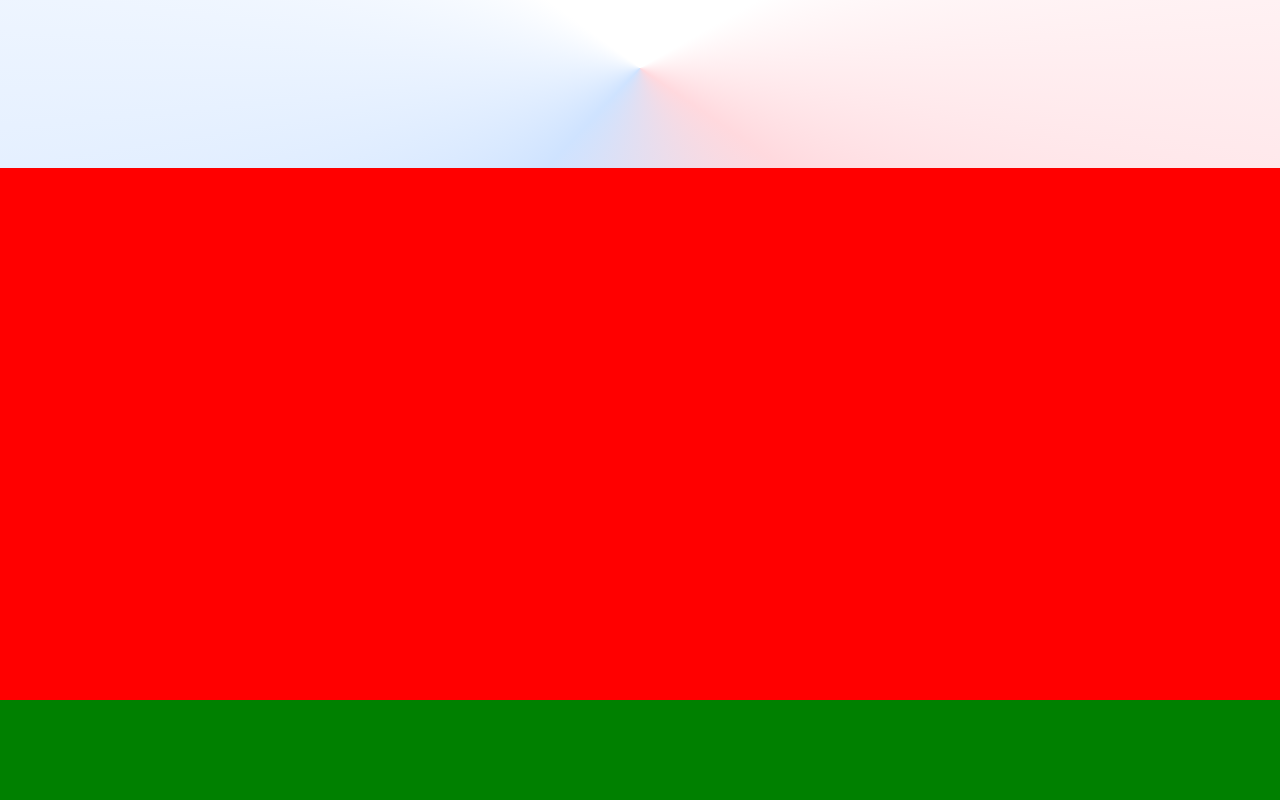
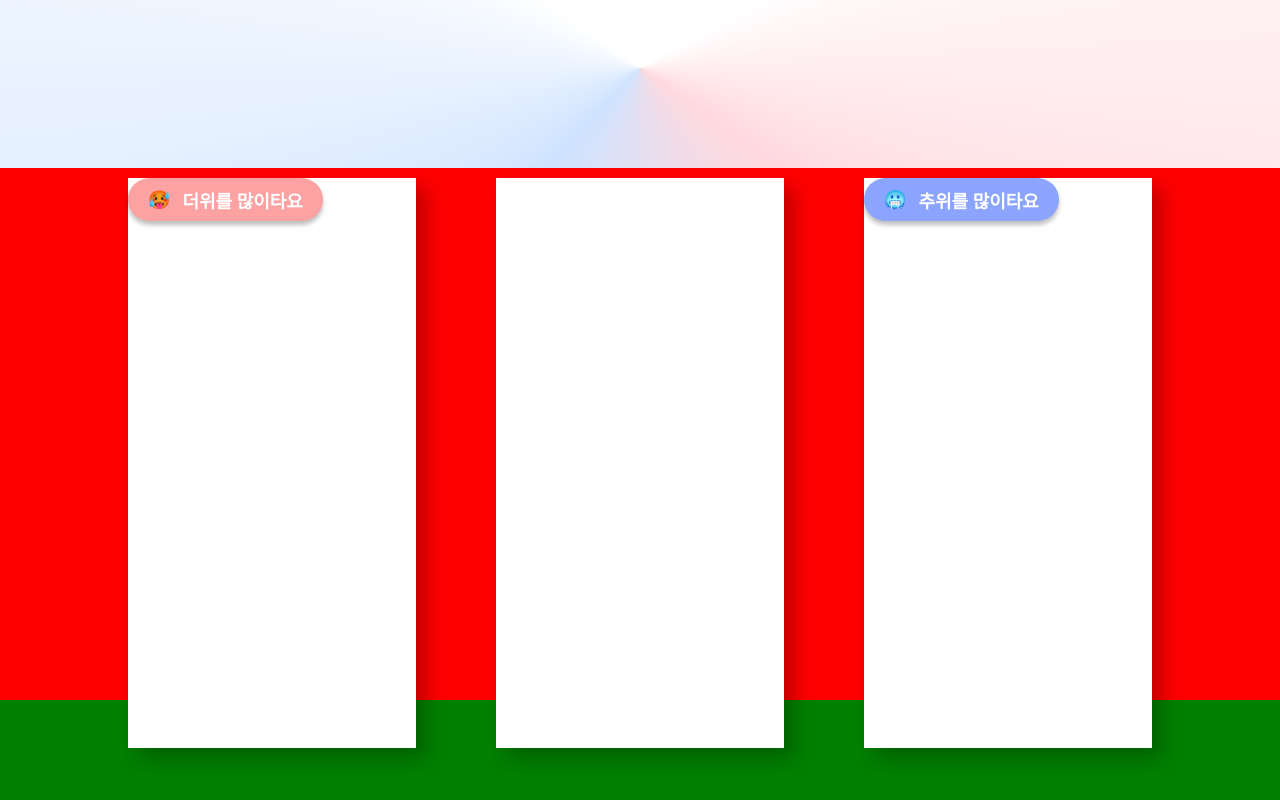
Before and after one commit to SonSuBin129/Clother-FE, a website built with Vite: page main.html in a window 1280 px wide. Shown: the part 832-1632 px from the top of the page. Built offline with nearby package versions, Linux system fonts and the light colour scheme.

Commit message:
style: codimap button 스타일 추가

```diff
--- a/main.html
+++ b/main.html
@@ -14,15 +14,42 @@
     <link href="./src/css/style.css" rel="stylesheet" type="text/css" />
     <link href="./src/css/main.css" rel="stylesheet" type="text/css" />
     <link href="./src/css/mainCodimap.css" rel="stylesheet" type="text/css" />
+    <link href="./src/css/mainButton.css" rel="stylesheet" type="text/css" />
   </head>
   <body>
     <div id="app">
       <div id="navbar"></div>
       <div id="contents">
+        <!-- 날씨 -->
         <div id="weather"></div>
+
+        <!-- 코디맵 -->
         <div id="codimap">
           <div id="sayUser"></div>
+          <div id="codimapContents">
+            <div class="codiGroup">
+              <div class="codiItem" id="hot">
+                <div class="img"></div>
+                <div class="Button" id="hot">
+                  <div>🥵</div>
+                  <div>더위를 많이타요</div>
+                </div>
+              </div>
+              <div class="codiItem" id="normal">
+                <div class="img"></div>
+              </div>
+              <div class="codiItem" id="cold">
+                <div class="img"></div>
+                <div class="Button" id="cold">
+                  <div>🥶</div>
+                  <div>추위를 많이타요</div>
+                </div>
+              </div>
+            </div>
+          </div>
         </div>
+
+        <!-- 코디숍 -->
         <div id="codishop"></div>
       </div>
 
@@ -36,5 +63,6 @@
     ></script>
     <script type="text/javascript" src="./src/js/main.js"></script>
     <script type="text/javascript" src="./src/js/elementLoad.js"></script>
+    <script type="text/javascript" src="./src/js/mainCodimapSlider.js"></script>
   </body>
 </html>
--- /dev/null
+++ b/src/css/mainButton.css
@@ -0,0 +1,26 @@
+.Button {
+  display: flex;
+  justify-content: flex-start;
+  align-items: center;
+  padding: 9px 20px;
+  gap: 12px;
+
+  height: 25px;
+  width: fit-content;
+
+  box-shadow: 0px 4px 4px rgba(0, 0, 0, 0.25);
+  border-radius: 30px;
+
+  font-family: "Inter", sans-serif;
+  font-weight: 600;
+  font-size: 18px;
+  color: white;
+}
+
+.Button#hot {
+  background: #fca2a2;
+}
+
+.Button#cold {
+  background: #8ba4ff;
+}
--- a/src/css/mainCodimap.css
+++ b/src/css/mainCodimap.css
@@ -18,3 +18,23 @@
   justify-content: center;
   align-items: center;
 }
+
+#codimapContents {
+  display: flex;
+  justify-content: center;
+}
+
+.codiGroup {
+  width: 80%;
+  padding: 10px;
+  gap: 80px;
+  display: flex;
+  justify-content: space-evenly;
+}
+
+.codiItem {
+  background-color: white;
+  width: 380px;
+  height: 570px;
+  filter: drop-shadow(10px 10px 10px rgba(0, 0, 0, 0.25));
+}
--- a/src/css/style.css
+++ b/src/css/style.css
@@ -14,3 +14,7 @@ input[type="checkbox"] {
   cursor: pointer;
   accent-color: black;
 }
+
+li {
+  list-style: none;
+}
```
Also changed, not shown: src/js/mainCodimapSlider.js (added).
